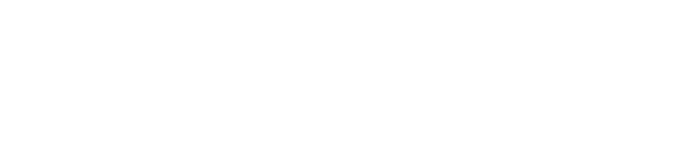
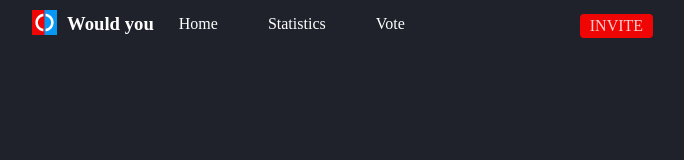
Before and after one commit to Would-You-Bot/wouldyou-web-v2, a plain HTML site: page src/index.html in a window 1280 px wide. Shown: the whole page, without its empty margins (468-1152 px from the left). Drawn offline with Linux system fonts and the light colour scheme.

Commit message:
Created epic designs

```diff
--- a/public/css/home.css
+++ b/public/css/home.css
@@ -2,3 +2,48 @@
   margin: 0;
   padding: 0;
 }
+
+body {
+  background-color: #1F222A;
+}
+
+header {
+  display: inline-flex;
+  padding-top: 10px;
+  color: white;
+}
+
+header .logo {
+  max-width: 25px;
+  max-height: 25px;
+  padding-left: 500px;
+}
+
+header h3 {
+  margin-left: 10px;
+  margin-top: 3px;
+}
+
+header p {
+  margin-top: 5px;
+  margin-left: 25px;
+  margin-right: 25px;
+}
+
+.invite-button {
+  margin-top: 4px;
+  margin-left: 150px;
+  text-decoration: none;
+  color: rgba(255, 255, 255, 0.8);
+  background: #F00505;
+  padding: 3px 10px;
+  border-radius: 4px;
+  font-weight: normal;
+  text-transform: uppercase;
+  transition: all 0.2s ease-in-out;
+}
+
+.invite-button:hover {
+  color: rgba(255, 255, 255, 1);
+  box-shadow: 0 0 50px rgba(240, 5, 5, 1);
+}
--- a/src/index.html
+++ b/src/index.html
@@ -1,5 +1,6 @@
 <!DOCTYPE html>
 <html lang="en">
+
 <head>
   <meta charset="UTF-8" />
   <meta http-equiv="X-UA-Compatible" content="IE=edge" />
@@ -7,7 +8,18 @@
   <link rel="stylesheet" href="../public/css/home.css" />
   <title>Would You | Home</title>
 </head>
+
 <body>
+  <header>
+    <img src="../public/img/Logo.png" class="logo">
+    <h3>Would you</h3>
+    <p>Home</p>
+    <p>Statistics</p>
+    <p>Vote</p>
 
+
+    <a href="#" class="invite-button">Invite</a>
+  </header>
 </body>
+
 </html>
```
Lines whose indentation alone changed are shown as unchanged.
